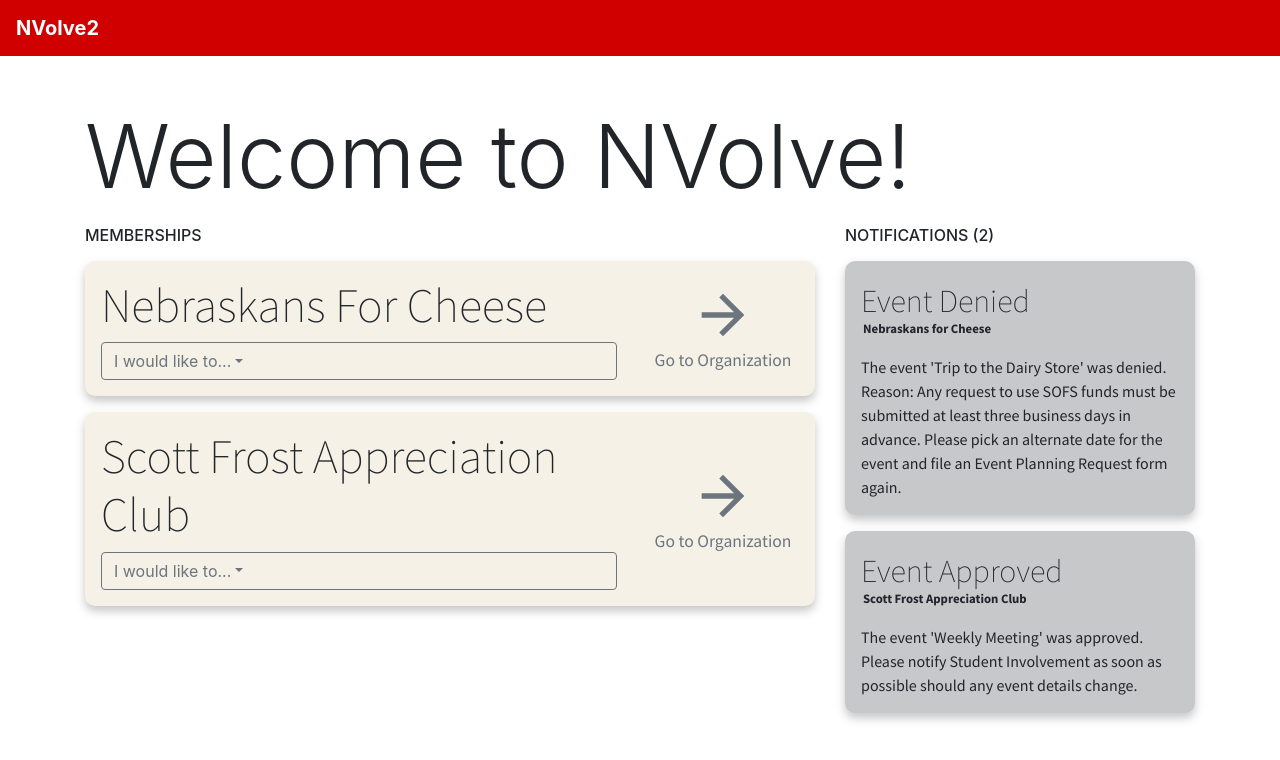
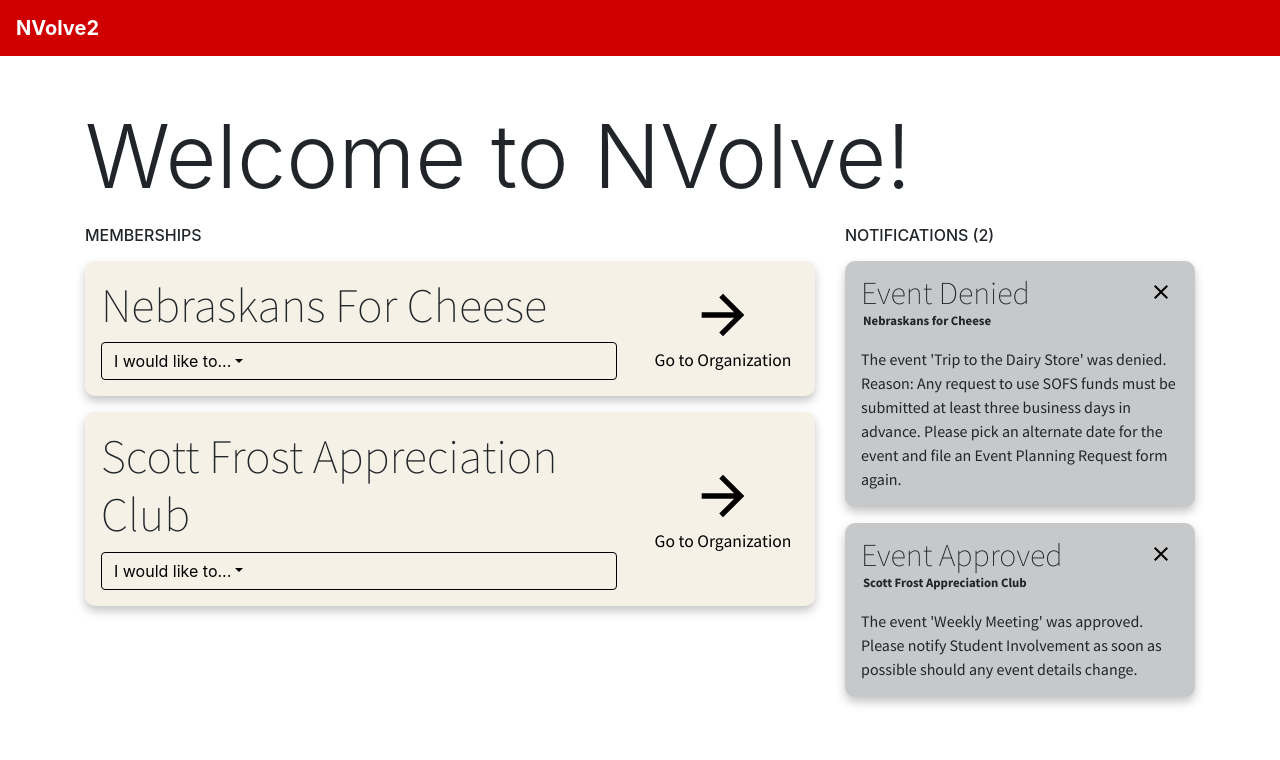
Before and after one commit to gauriramesh/nvolve2, a React (Create React App) app: page / in a window 1280 px wide. Shown: the top 760 px of the page. Built offline with nearby package versions, Linux system fonts and the light colour scheme; the HTML template or start-up script is replaced by a standard one.

Commit message:
Work done on Dashboard Fixes.

```diff
--- a/src/components/NotificationCard.css
+++ b/src/components/NotificationCard.css
@@ -1,3 +1,16 @@
+.close-button {
+  margin-bottom: -36px;
+}
+
+.close-button > button {
+  background-color: Transparent;
+  background-repeat:no-repeat;
+  border: none;
+  cursor:pointer;
+  overflow: hidden;
+  outline:none;
+}
+
 .notification-card {
   background-color: #c7c8ca;
   box-shadow: 0px 5px 10px #55555555;
--- a/src/components/NotificationCard.js
+++ b/src/components/NotificationCard.js
@@ -1,9 +1,13 @@
 import React from "react";
 import "./NotificationCard.css";
+import {ReactComponent as Close} from "../close.svg";
 
 const NotificationCard = props => {
   return (
     <div className="notification-card py-3 px-3">
+      <div className="text-right close-button">
+        <button onClick={() => {console.log("Pew!")}}><Close width="24px" height="24px" /></button>
+      </div>
       <div className="mb-3">
         <span className="notification-title">{props.title}</span>
         <br className="notification-separator" />
--- a/src/components/RsoCard.css
+++ b/src/components/RsoCard.css
@@ -9,6 +9,22 @@
   font-weight: 100;
   font-size: 3em;
 }
+
+.dropdown-color {
+  color: black !important;
+  border-color: black !important;
+}
+
+.dropdown-color:hover {
+  background-color: black !important;
+  color: white !important;
+}
+
+.show > .dropdown-color {
+  background-color: black !important;
+  color: white !important;
+}
+
 
 .dropdown-item:active {
   background-color: #d00000 !important;
@@ -32,7 +48,7 @@
 }
 
 .goto-link-text {
-  color: #6c757d;
+  color: #000;
   text-align: center;
   font-family: "Source Sans Pro", sans-serif;
   font-size: 1.1em;
--- a/src/components/RsoCard.js
+++ b/src/components/RsoCard.js
@@ -65,7 +65,7 @@ class RsoCard extends React.Component {
                 <DropdownToggle
                   outline
                   color="secondary"
-                  className="w-100 text-left"
+                  className="w-100 text-left dropdown-color"
                   caret
                 >
                   I would like to...
@@ -109,7 +109,7 @@ class RsoCard extends React.Component {
                   className="goto-icon"
                   width="64px"
                   height="64px"
-                  fill="#6c757d"
+                  fill="#000"
                 />
                 <span className="goto-link-text">Go to Organization</span>
               </Link>
```
Also changed, not shown: src/close.svg (added).
